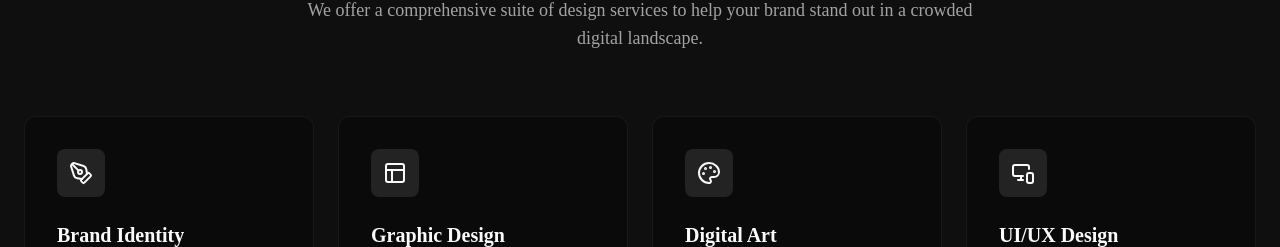
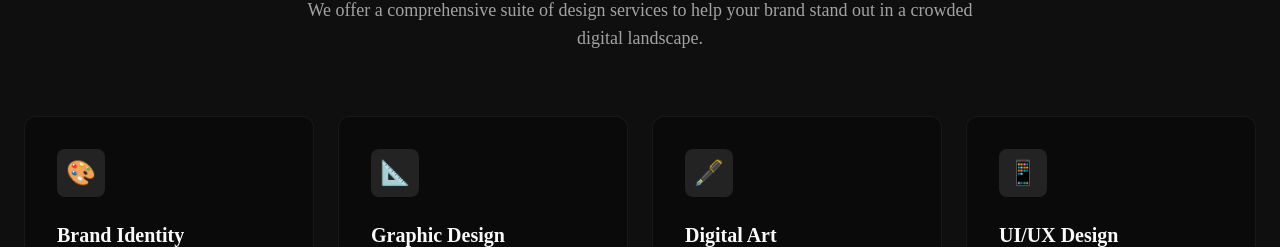
Before and after one commit to enocholudare-gif/TopGraphics, a Next.js app: page / in a window 1280 px wide. Shown: the part 910-1157 px from the top of the page. Built offline with nearby package versions, Linux system fonts and the light colour scheme; no server answers; the database is empty.

Commit message:
Fix: Replace icons with emojis for stability

```diff
--- a/src/components/home/Services.tsx
+++ b/src/components/home/Services.tsx
@@ -4,22 +4,22 @@ import { PenTool, Layout, MonitorSmartphone, Palette } from "lucide-react";
 
 const services = [
   {
-    icon: <PenTool className="h-6 w-6" />,
+    icon: "🎨",
     title: "Brand Identity",
     description: "Memorable logos, typography, and color systems that define your unique brand voice."
   },
   {
-    icon: <Layout className="h-6 w-6" />,
+    icon: "📐",
     title: "Graphic Design",
     description: "Stunning visual concepts and creative designs that communicate your brand's message effectively."
   },
   {
-    icon: <Palette className="h-6 w-6" />,
+    icon: "🖋️",
     title: "Digital Art",
     description: "Custom illustrations, posters, and graphic elements tailored to your visual needs."
   },
   {
-    icon: <MonitorSmartphone className="h-6 w-6" />,
+    icon: "📱",
     title: "UI/UX Design",
     description: "Intuitive user experiences and beautiful interfaces for web and mobile applications."
   }
@@ -42,7 +42,7 @@ export function Services() {
               key={index}
               className="bg-background border border-border/50 rounded-xl p-8 hover:border-primary/50 transition-colors"
             >
-              <div className="h-12 w-12 rounded-lg bg-primary/10 text-primary flex items-center justify-center mb-6">
+              <div className="h-12 w-12 rounded-lg bg-primary/10 text-primary flex items-center justify-center mb-6 text-2xl">
                 {service.icon}
               </div>
               <h3 className="text-xl font-semibold mb-3">{service.title}</h3>
```
